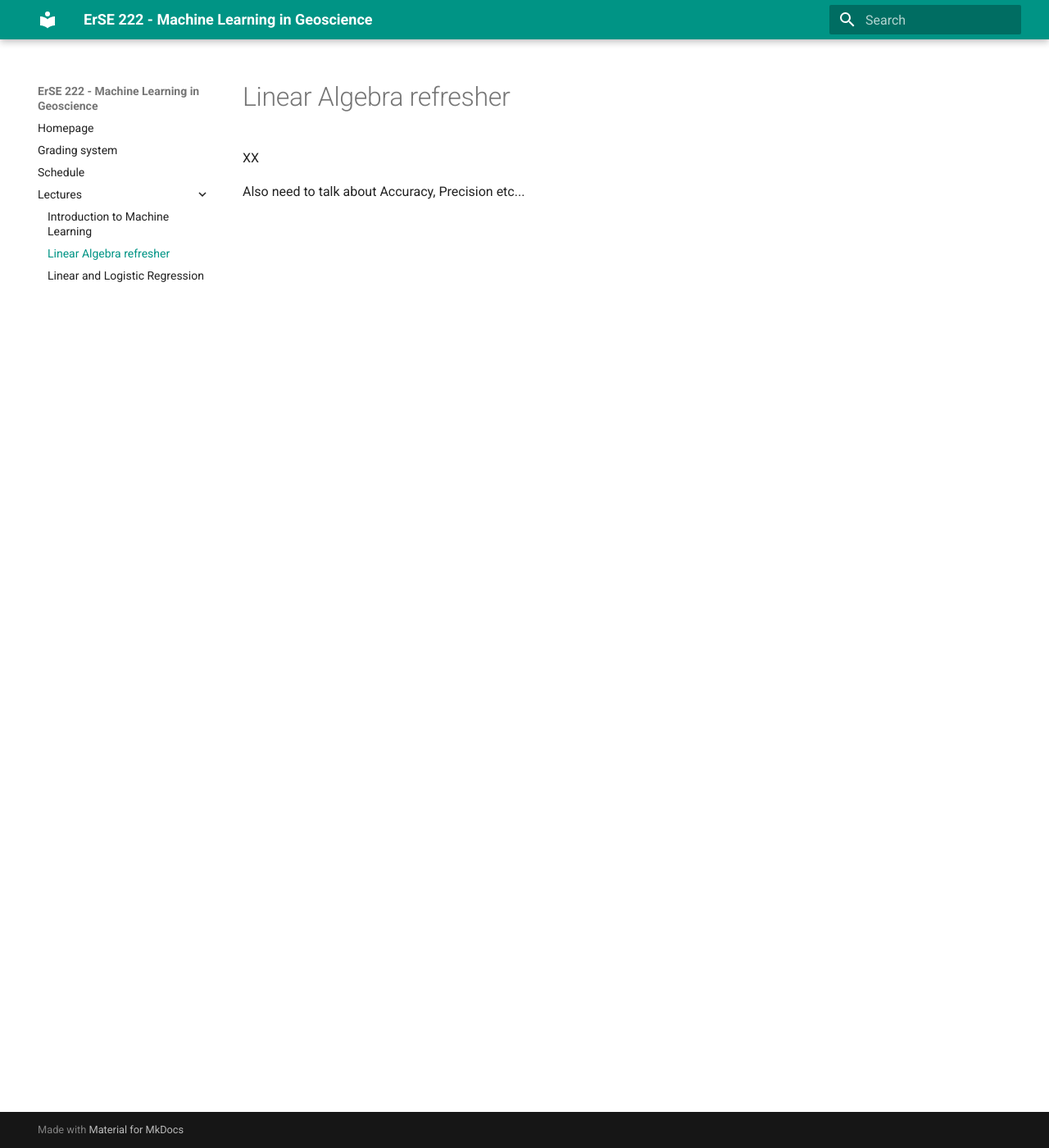
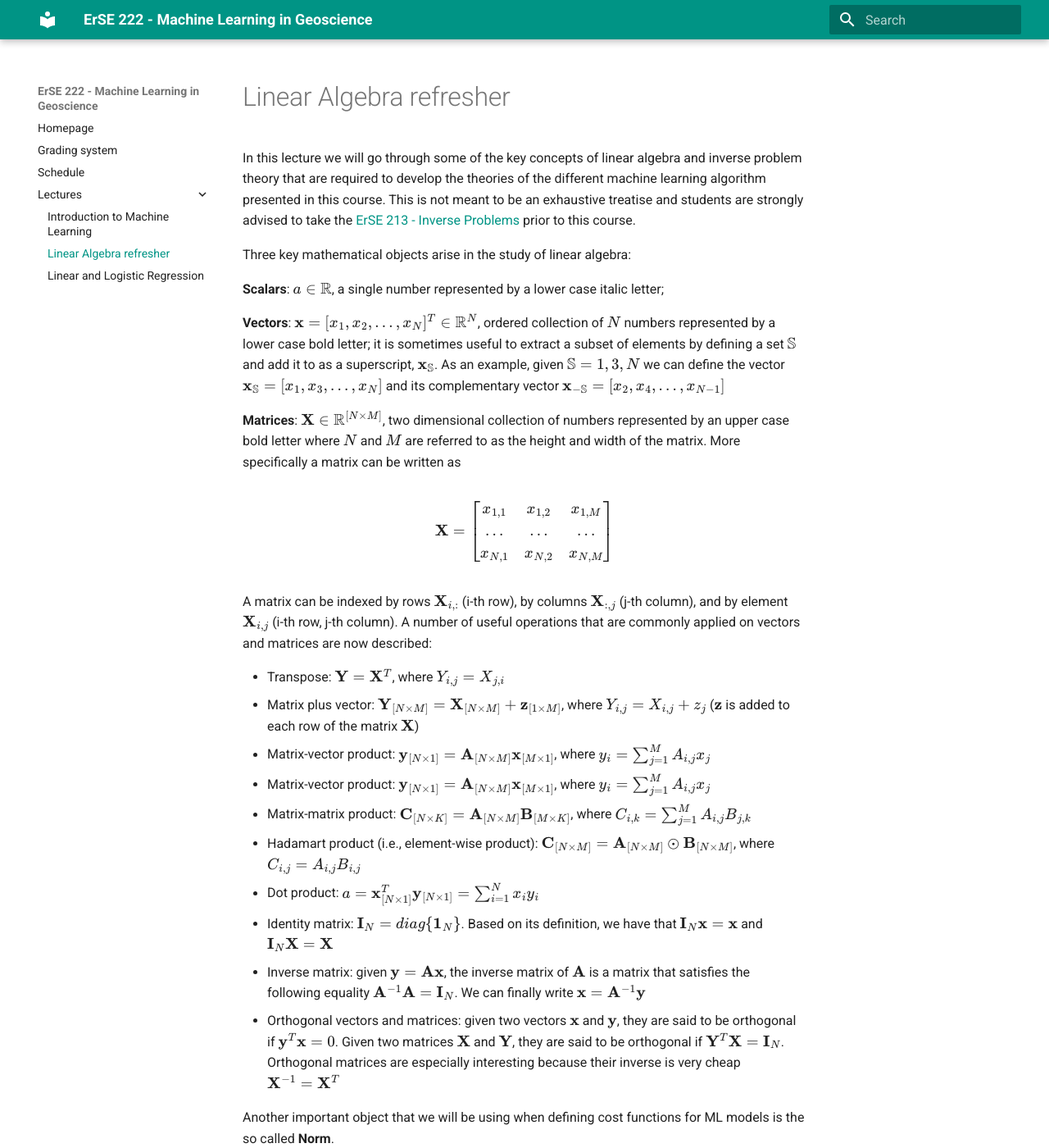
Before and after one commit to DIG-Kaust/MLgeoscience, an MkDocs documentation site: the page built from docs/lectures/2_linalg.md, in a window 1280 px wide and 1400 px high. Shown: the whole window at 82% size. Built offline with MkDocs 1.6.1 and Material for MkDocs 9.7.7, drawn with Linux system fonts in a browser that asks for light colours.

Commit message:
Added linalg notes

```diff
--- a/docs/lectures/2_linalg.md
+++ b/docs/lectures/2_linalg.md
@@ -1,7 +1,55 @@
 # Linear Algebra refresher
 
-XX
+In this lecture we will go through some of the key concepts of linear algebra and inverse problem theory that are required
+to develop the theories of the different machine learning algorithm presented in this course.
+This is not meant to be an exhaustive treatise and students are strongly advised to take the
+[ErSE 213 - Inverse Problems](https://academicaffairs.kaust.edu.sa/Courses/Pages/DownloadSyllabus.aspx?Year=2017&Semester=030&Course=00008206&V=I)
+prior to this course.
 
+Three key mathematical objects arise in the study of linear algebra:
 
+**Scalars**: $a \in \mathbb{R}$, a single number represented by a lower case italic letter;
 
-Also need to talk about Accuracy, Precision etc...
+**Vectors**: $\mathbf{x} = [x_1, x_2, ..., x_N]^T \in \mathbb{R}^N$, ordered collection of $N$ numbers
+represented by a lower case bold letter; it is sometimes useful to extract a subset of elements by defining a set
+$\mathbb{S}$ and add it to as a superscript, $\mathbf{x}_\mathbb{S}$. As an example, given $\mathbb{S} = {1, 3, N}$
+we can define the vector $\mathbf{x}_\mathbb{S} = [x_1, x_3, ..., x_N]$ and its complementary vector
+$\mathbf{x}_{-\mathbb{S}} = [x_2, x_4, ..., x_{N-1}]$
+
+**Matrices**: $\mathbf{X} \in \mathbb{R}^{[N \times M]}$, two dimensional collection of numbers represented by an upper case bold letter
+where $N$ and $M$ are referred to as the height and width of the matrix. More specifically a matrix can be written as
+
+$$\mathbf{X} = \begin{bmatrix}
+                x_{1,1} & x_{1,2} & x_{1,M} \\
+                ...     & ...     & ... \\
+                x_{N,1} & x_{N,2} & x_{N,M}
+  \end{bmatrix}
+$$
+
+A matrix can be indexed by rows $\mathbf{X}_{i, :}$ (i-th row), by columns $\mathbf{X}_{:, j}$ (j-th column), and by
+element $\mathbf{X}_{i, j}$ (i-th row, j-th column). A number of useful operations that are commonly applied on vectors
+and matrices are now described:
+
+- Transpose: $\mathbf{Y} = \mathbf{X}^T$, where $Y_{i, j} = X_{j, i}$
+- Matrix plus vector: $\mathbf{Y}_{[N \times M]} = \mathbf{X}_{[N \times M]} + \mathbf{z}_{[1 \times M]}$, where
+  $Y_{i, j} = X_{i, j} + z_{j}$ ($\mathbf{z}$ is added to each row of the matrix $\mathbf{X}$)
+- Matrix-vector product: $\mathbf{y}_{[N \times 1]} = \mathbf{A}_{[N \times M]} \mathbf{x}_{[M \times 1]}$, where
+  $y_i = \sum_{j=1}^M A_{i, j} x_j$
+- Matrix-vector product: $\mathbf{y}_{[N \times 1]} = \mathbf{A}_{[N \times M]} \mathbf{x}_{[M \times 1]}$, where
+  $y_i = \sum_{j=1}^M A_{i, j} x_j$
+- Matrix-matrix product: $\mathbf{C}_{[N \times K]} = \mathbf{A}_{[N \times M]} \mathbf{B}_{[M \times K]}$, where
+  $C_{i,k} = \sum_{j=1}^M A_{i, j} B_{j, k}$
+- Hadamart product (i.e., element-wise product): $\mathbf{C}_{[N \times M]} = \mathbf{A}_{[N \times M]} \odot \mathbf{B}_{[N \times M]}$, where
+  $C_{i,j} = A_{i, j} B_{i, j}$
+- Dot product: $a = \mathbf{x}_{[N \times 1]}^T \mathbf{y}_{[N \times 1]} = \sum_{i=1}^N x_i y_i$
+- Identity matrix: $\mathbf{I}_N = diag\{\mathbf{1}_N\}$. Based on its definition, we have that
+  $\mathbf{I}_N \mathbf{x} = \mathbf{x}$ and $\mathbf{I}_N \mathbf{X} = \mathbf{X}$
+- Inverse matrix: given $\mathbf{y} = \mathbf{A} \mathbf{x}$, the inverse matrix of $\mathbf{A}$ is a matrix that
+  satisfies the following equality $\mathbf{A}^{-1} \mathbf{A} = \mathbf{I}_N$. We can finally write
+  $\mathbf{x} = \mathbf{A}^{-1} \mathbf{y}$
+- Orthogonal vectors and matrices: given two vectors $\mathbf{x}$ and $\mathbf{y}$, they are said to be orthogonal if
+  $\mathbf{y}^T \mathbf{x} = 0$. Given two matrices $\mathbf{X}$ and $\mathbf{Y}$, they are said to be orthogonal if
+  $\mathbf{Y}^T \mathbf{X} = \mathbf{I}_N$. Orthogonal matrices are especially interesting because their inverse is very
+  cheap $\mathbf{X}^{-1} = \mathbf{X}^T$
+
+Another important object that we will be using when defining cost functions for ML models is the so called **Norm**.
```
Also changed, not shown: docs/lectures/1_intro.md (+20 -11 lines), docs/lectures/figs/geo_datatypes.png (added), docs/lectures/figs/geo_examples.png (added).
